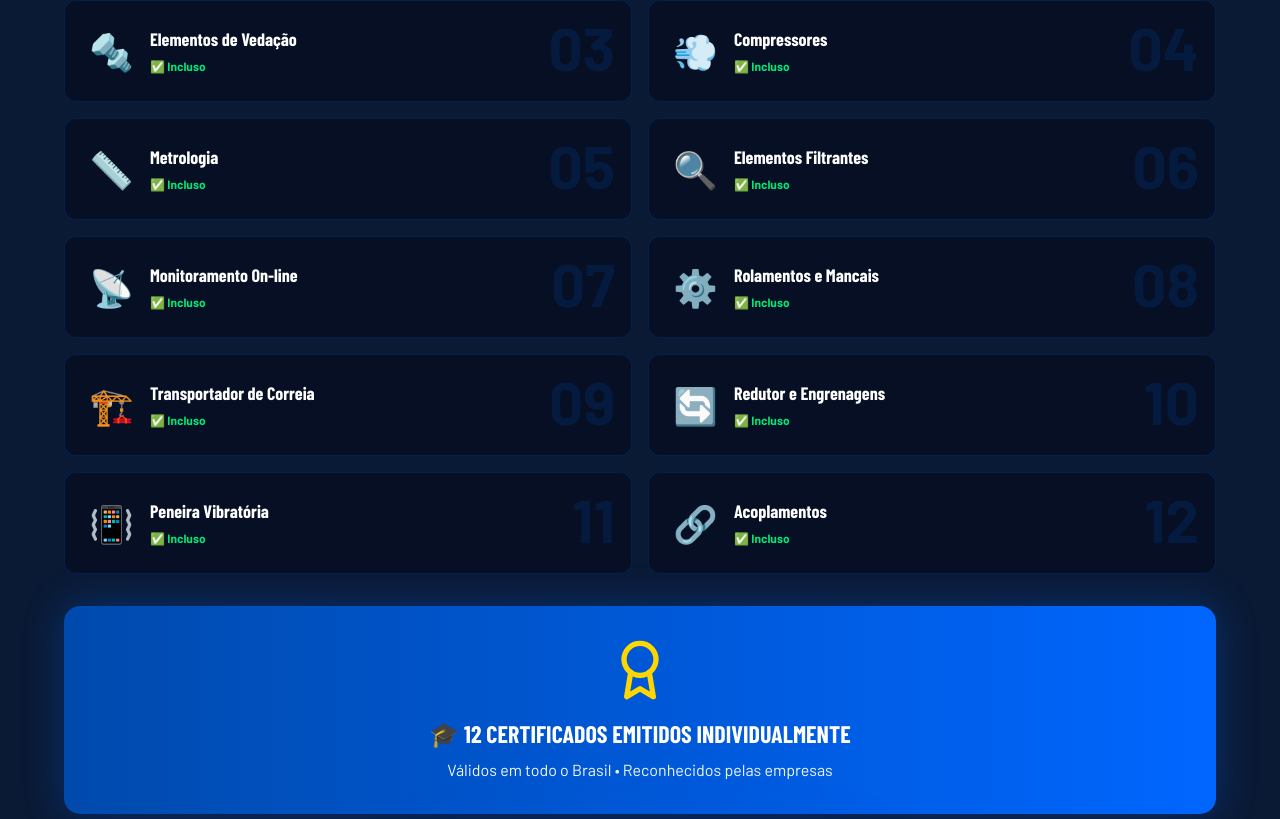
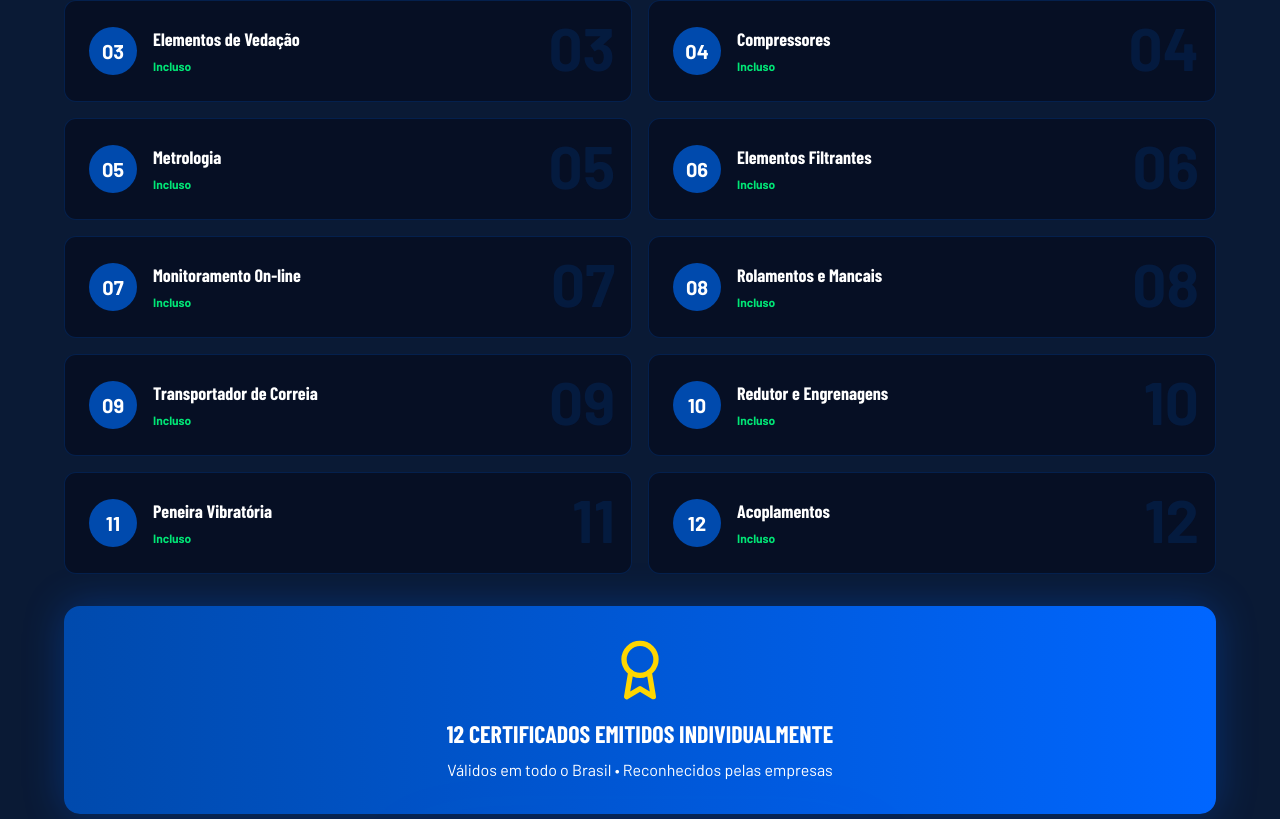
Before and after one commit to mecanicatotalsistemas/combo-12-cursos, a React (Vite) app: page / in a window 1280 px wide. Shown: the part 1221-2040 px from the top of the page. Built offline with nearby package versions, Linux system fonts and the light colour scheme; a web font is replaced by a local one.

Commit message:
Updated App.tsx

```diff
--- a/src/App.tsx
+++ b/src/App.tsx
@@ -10,18 +10,18 @@ function App() {
   }, []);
 
   const courses = [
-    { icon: '💧', title: 'Bombas Centrífugas', num: '01' },
-    { icon: '🔧', title: 'Hidráulica Industrial', num: '02' },
-    { icon: '🔩', title: 'Elementos de Vedação', num: '03' },
-    { icon: '💨', title: 'Compressores', num: '04' },
-    { icon: '📏', title: 'Metrologia', num: '05' },
-    { icon: '🔍', title: 'Elementos Filtrantes', num: '06' },
-    { icon: '📡', title: 'Monitoramento On-line', num: '07' },
-    { icon: '⚙️', title: 'Rolamentos e Mancais', num: '08' },
-    { icon: '🏗️', title: 'Transportador de Correia', num: '09' },
-    { icon: '🔄', title: 'Redutor e Engrenagens', num: '10' },
-    { icon: '📳', title: 'Peneira Vibratória', num: '11' },
-    { icon: '🔗', title: 'Acoplamentos', num: '12' }
+    { title: 'Bombas Centrífugas', num: '01' },
+    { title: 'Hidráulica Industrial', num: '02' },
+    { title: 'Elementos de Vedação', num: '03' },
+    { title: 'Compressores', num: '04' },
+    { title: 'Metrologia', num: '05' },
+    { title: 'Elementos Filtrantes', num: '06' },
+    { title: 'Monitoramento On-line', num: '07' },
+    { title: 'Rolamentos e Mancais', num: '08' },
+    { title: 'Transportador de Correia', num: '09' },
+    { title: 'Redutor e Engrenagens', num: '10' },
+    { title: 'Peneira Vibratória', num: '11' },
+    { title: 'Acoplamentos', num: '12' }
   ];
 
   return (
@@ -147,10 +147,12 @@ function App() {
                 <div key={course.num} className="bg-[#060F24] card-neon-border rounded-xl p-6 relative overflow-hidden">
                   <div className="absolute top-4 right-4 text-6xl font-black text-[#004AAD] opacity-20">{course.num}</div>
                   <div className="relative flex items-center gap-4">
-                    <span className="text-4xl">{course.icon}</span>
+                    <div className="flex-shrink-0 w-12 h-12 bg-[#004AAD] rounded-full flex items-center justify-center">
+                      <span className="text-xl font-black text-white">{course.num}</span>
+                    </div>
                     <div>
                       <h3 className="text-lg font-bold text-white">{course.title}</h3>
-                      <span className="text-xs text-[#00E676] font-bold">✅ Incluso</span>
+                      <span className="text-xs text-[#00E676] font-bold">Incluso</span>
                     </div>
                   </div>
                 </div>
@@ -159,8 +161,8 @@ function App() {
 
             <div className="bg-gradient-to-r from-[#004AAD] to-[#0066FF] rounded-2xl p-8 text-center" style={{boxShadow: '0 0 40px rgba(0,102,255,0.3)'}}>
               <Award className="w-16 h-16 text-[#FFD600] mx-auto mb-4" />
-              <h3 className="text-2xl font-black uppercase mb-2">🎓 12 CERTIFICADOS EMITIDOS INDIVIDUALMENTE</h3>
-              <p className="text-[#F0F6FF]">Válidos em todo o Brasil • Reconhecidos pelas empresas</p>
+              <h3 className="text-2xl font-black uppercase mb-2 text-white">12 CERTIFICADOS EMITIDOS INDIVIDUALMENTE</h3>
+              <p className="text-white">Válidos em todo o Brasil • Reconhecidos pelas empresas</p>
             </div>
 
             <div className="mt-12 text-center">
```
